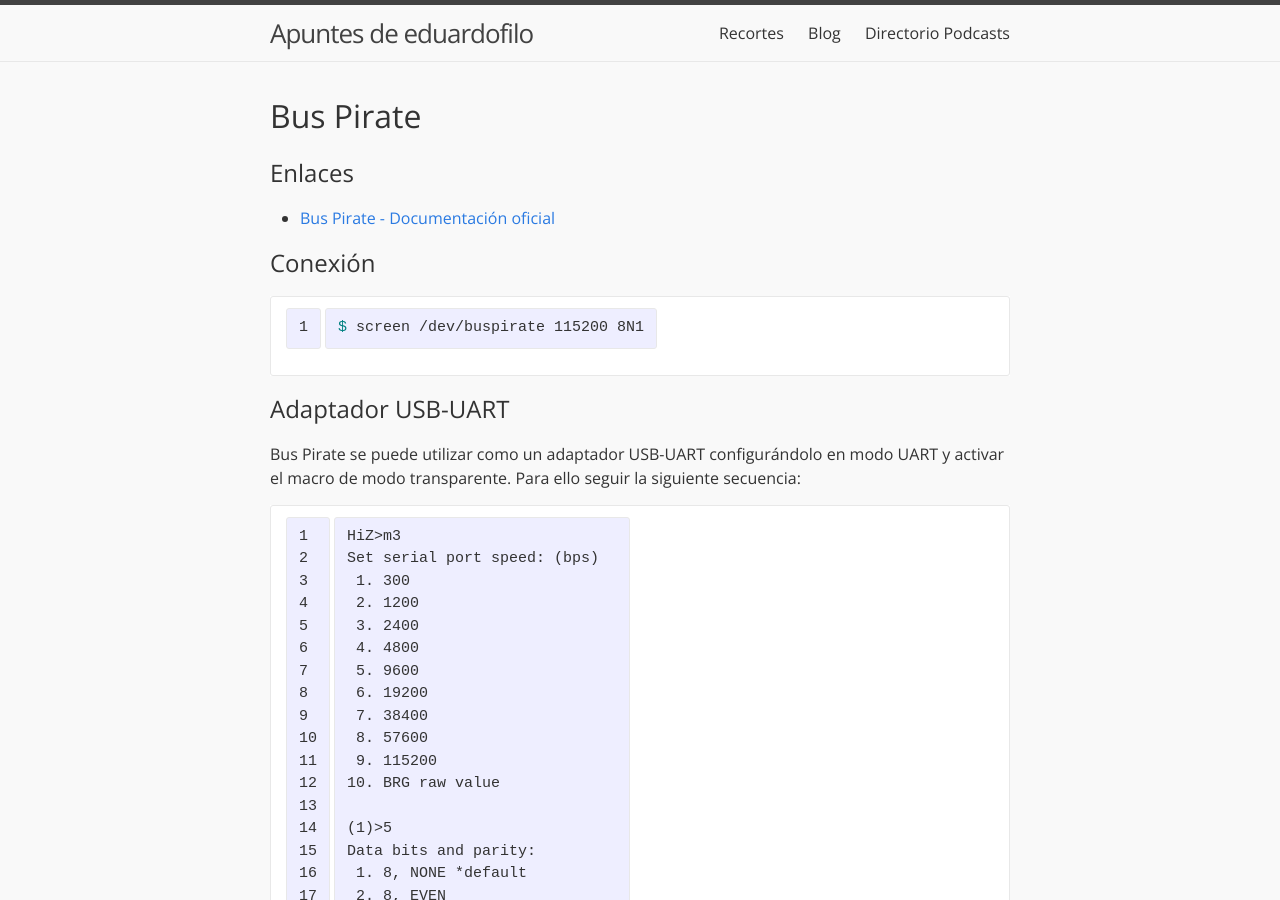
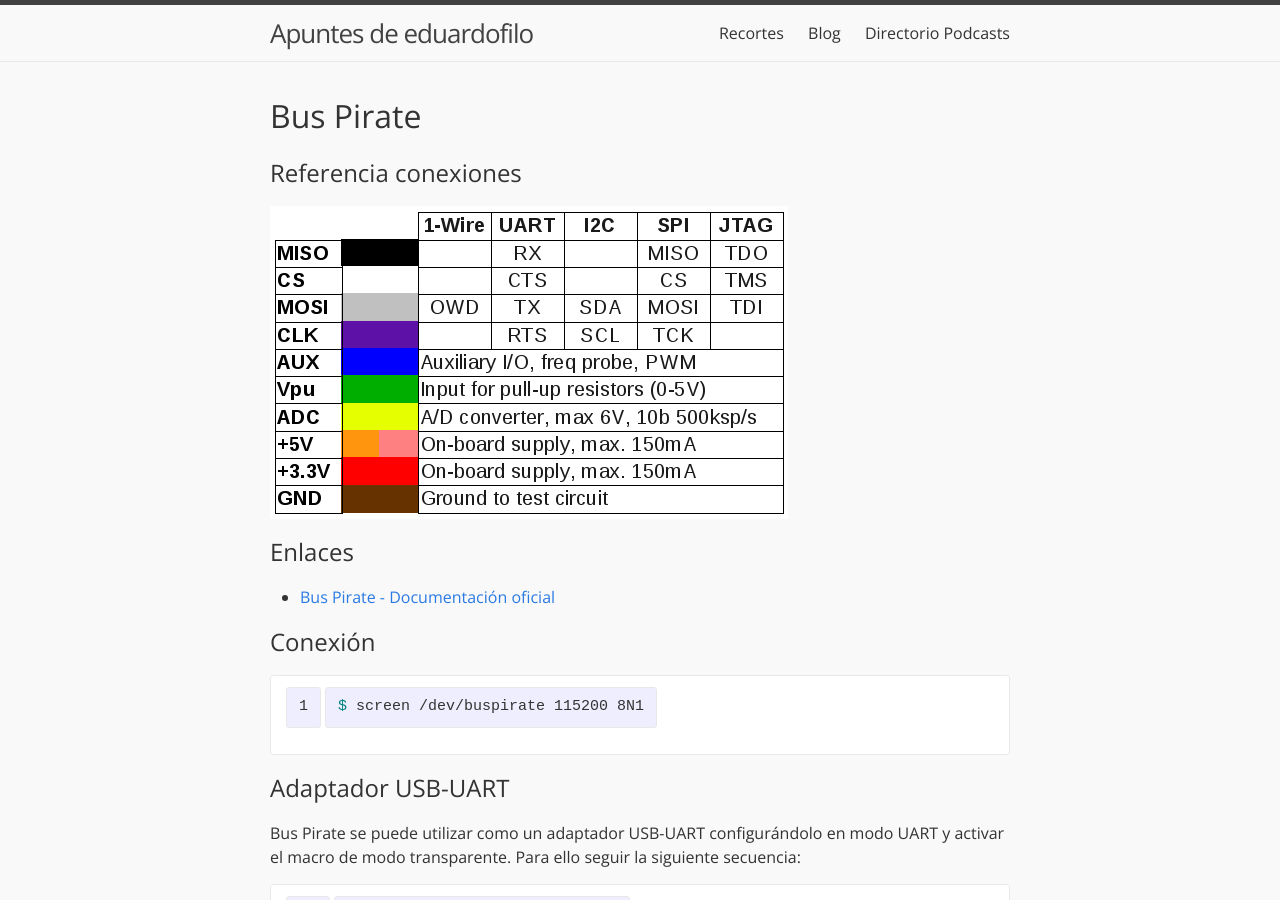
Before and after one commit to eduardofilo/eduardofilo.jekyll, a Jekyll site: the page built from sistemas/bus_pirate.md, in a window 1280 px wide and 900 px high. Built offline with Jekyll 4.4.1, drawn with Linux system fonts in a browser that asks for light colours.

Commit message:
Referencia conexiones Bus Pirate.

```diff
--- a/sistemas/bus_pirate.md
+++ b/sistemas/bus_pirate.md
@@ -4,6 +4,9 @@
 ---
 
 # Bus Pirate
+
+## Referencia conexiones
+![SQL Joins](/images/pages/bpv3_csv2.png)
 
 ## Enlaces
 
```
Also changed, not shown: images/pages/bpv3_csv2.png (added).
